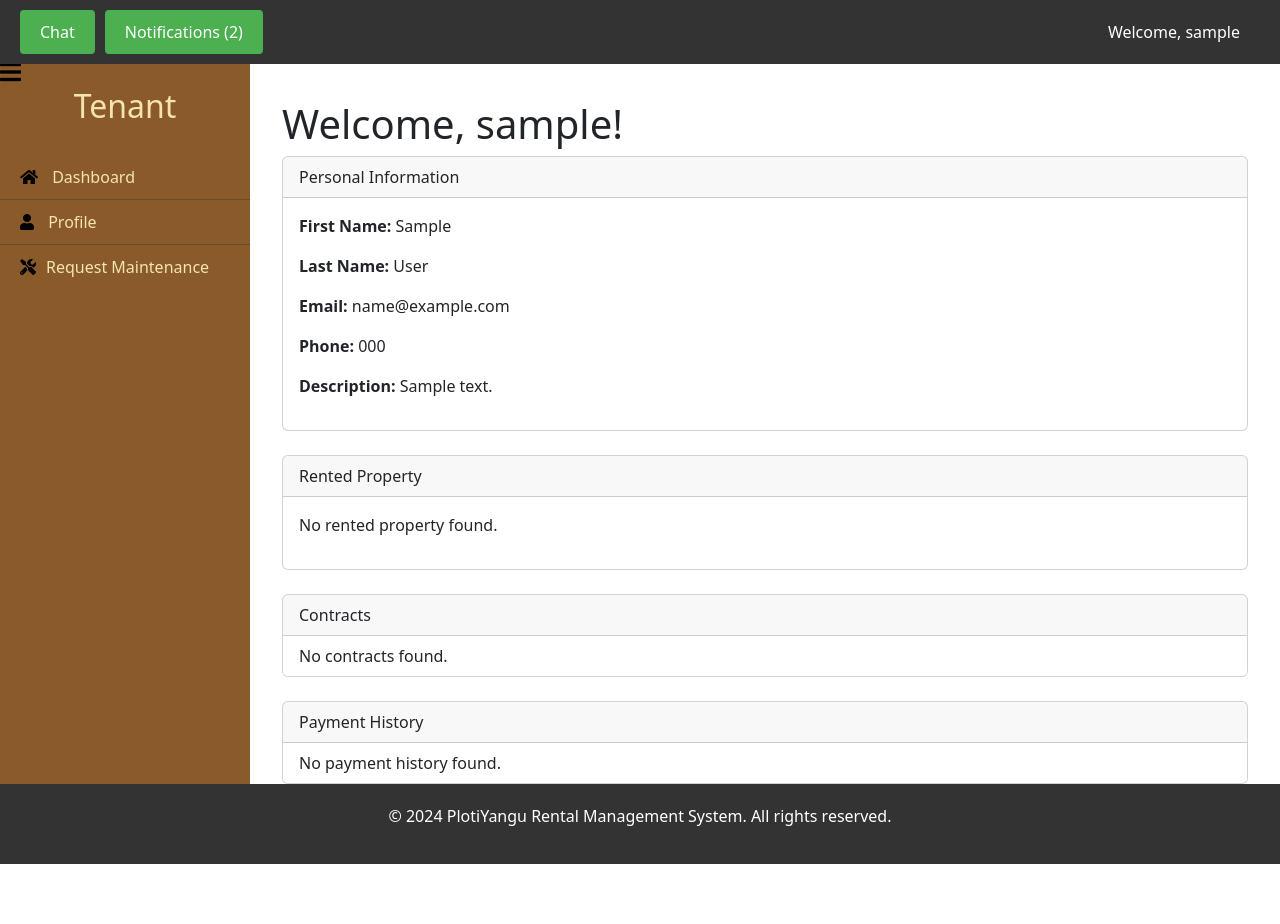
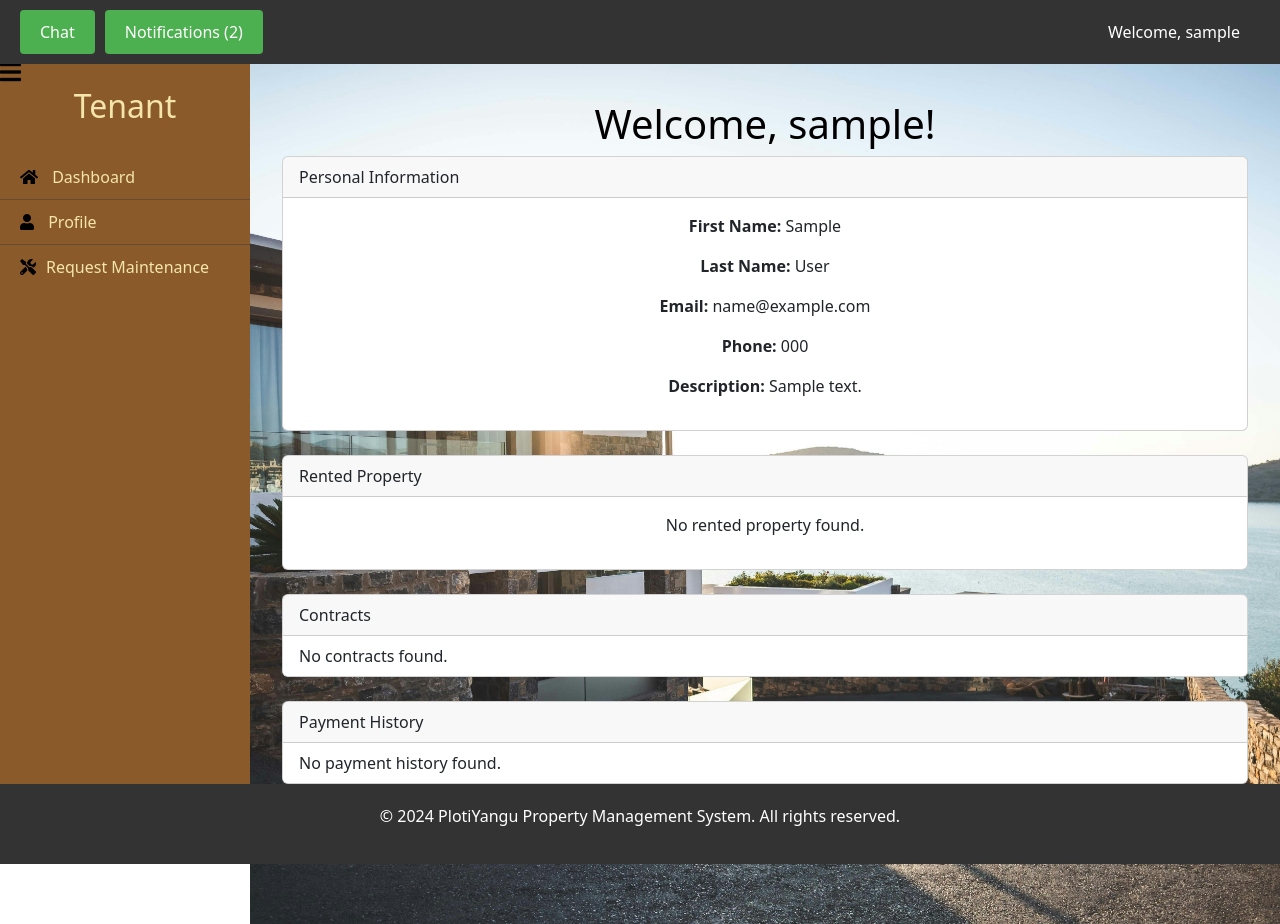
Before and after one commit to JeremiahNjoroge/plotiyanguv2, a Django app: page /tenant-dashboard/ in a window 1280 px wide. Run offline with Django 5.2, Linux system fonts and the light colour scheme; a user stored in the database is signed in; tables that the repository leaves empty hold one stand-in row (values such as "Sample post"); some libraries are stand-ins or nearby versions.

Commit message:
modified:   plotiyangu/property/static/css/style.css 	new file:   plotiyangu/property/static/images/tenant.jpg 	modified:   plotiyangu/property/static/js/script.js 	modified:   plotiyangu/property/templates/base.html 	modified:   plotiyangu/property/templates/landlord_dashboard.html 	modified:   plotiyangu/property/templates/landlord_notifications.html 	modified:   plotiyangu/property/templates/login.html 	modified:   plotiyangu/property/templates/payment_list.html 	modified:   plotiyangu/property/templates/tenant_base.html 	modified:   plotiyangu/property/templates/tenant_dashboard.html

```diff
--- a/plotiyangu/property/static/css/style.css
+++ b/plotiyangu/property/static/css/style.css
@@ -273,6 +273,14 @@
     margin: 0 auto;
 }
 
+@media print {
+    body * {
+        visibility: hidden;
+    }
+    .printable-content, .printable-content * {
+        visibility: visible;
+    }
+}
 /* Content Styles */
 .content {
     margin-top: 60px;
--- a/plotiyangu/property/static/js/script.js
+++ b/plotiyangu/property/static/js/script.js
@@ -6,13 +6,19 @@
     content.classList.toggle('collapsed');
 }
 
-document.getElementById('generatePdfButton').addEventListener('click', function() {
-    // Create a new jsPDF instance
-    const doc = new jsPDF();
+function togglePassword() {
+    var passwordInput = document.getElementById("password");
+    if (passwordInput.type === "password") {
+        passwordInput.type = "text";
+    } else {
+        passwordInput.type = "password";
+    }
+}
 
-    // Add the table to the PDF
-    doc.autoTable({html: 'table'});
-
-    // Save the PDF
-    doc.save('payment_statement.pdf');
-});
+function printTable() {
+    var printContent = document.getElementById('printTable').outerHTML;
+    var originalContent = document.body.innerHTML;
+    document.body.innerHTML = printContent;
+    window.print();
+    document.body.innerHTML = originalContent;
+}
--- a/plotiyangu/property/templates/base.html
+++ b/plotiyangu/property/templates/base.html
@@ -58,7 +58,7 @@
 
     <footer>
         <!-- Your footer content goes here -->
-        <p>&copy; 2024 PlotiYangu Rental Management System. All rights reserved.</p>
+        <p>&copy; 2024 PlotiYangu Property Management System. All rights reserved.</p>
     </footer>
     <script src="{% static 'js/script.js' %}"></script>
 
--- a/plotiyangu/property/templates/landlord_dashboard.html
+++ b/plotiyangu/property/templates/landlord_dashboard.html
@@ -4,14 +4,13 @@
     <div class="content">
         <style>
             .content {
-                background-image: url("{% static 'images/apartment.jpg' %}");
+                background-image: url("{% static 'images/tenant.jpg' %}");
                 background-size: cover;
                 background-position: center;
                 background-repeat: no-repeat;
                 background-attachment: fixed;
                 height: 100vh;
                 transition: margin-left 0.3s ease;
-                width: 100%;
                 /* Set text color, size, and weight */
                 color: black;
                 /* Set opacity of the background image */
@@ -32,6 +31,6 @@
             }
         </style>
         <h1>Welcome, Landlord!</h1>
-        <p>This is your dashboard. <br>You can manage your properties, tenants, contracts, payments, and settings from here.</p>
+        <p>This is your dashboard. <br>You can manage your properties, tenants, contracts, payments, and notifications from here.</p>
     </div>
 {% endblock %}
--- a/plotiyangu/property/templates/payment_list.html
+++ b/plotiyangu/property/templates/payment_list.html
@@ -7,7 +7,8 @@
 {% block content %}
     <h1>Payments List</h1>
     <a href="{% url 'add_payment' %}" class="add-button">Add new Payment</a> <!-- Green button -->
-    <table>
+    <button onclick="printTable()" class="btn btn-primary">Print Payment Statement</button>
+    <table id="printTable" class="table">
         <thead>
             <tr>
                 <th>Payment ID</th>
@@ -21,7 +22,7 @@
                 <!-- Add more columns if needed -->
             </tr>
         </thead>
-        <tbody>
+        <tbody class="printable-content">
             {% for payment in payments %}
                 <tr>
                     <td>{{ payment.payment_id }}</td>
--- a/plotiyangu/property/templates/tenant_base.html
+++ b/plotiyangu/property/templates/tenant_base.html
@@ -68,7 +68,7 @@
 
     <footer>
         <!-- Your footer content goes here -->
-        <p>&copy; 2024 PlotiYangu Rental Management System. All rights reserved.</p>
+        <p>&copy; 2024 PlotiYangu Property Management System. All rights reserved.</p>
     </footer>
     <script src="{% static 'js/script.js' %}"></script>
 
--- a/plotiyangu/property/templates/tenant_dashboard.html
+++ b/plotiyangu/property/templates/tenant_dashboard.html
@@ -4,8 +4,34 @@
 {% endblock %}
 
 {% csrf_token %}
+{% load static %}
 {% block content %}
+
 <div class="container">
+    <style>
+        .content {
+            background-image: url("{% static 'images/apartment.jpg' %}");
+            background-size: cover;
+            background-position: center;
+            background-repeat: no-repeat;
+            background-attachment: fixed;
+            height: 100vh;
+            transition: margin-left 0.3s ease;
+            /* Set text color, size, and weight */
+            color: black;
+            /* Set opacity of the background image */
+        }
+
+        .content h1 {
+            /* Make h1 text big, bold, and centered */
+            text-align: center;
+        }
+
+        .content p {
+            /* Make paragraph text big, bold, and centered */
+            text-align: center;
+        }
+    </style>
     <h1>Welcome, {{ tenant.username }}!</h1>
 
     {% if profile_edited %}
```
Also changed, not shown: plotiyangu/property/templates/landlord_notifications.html (+6 -4 lines), plotiyangu/property/templates/login.html (+6 -11 lines), plotiyangu/property/static/images/tenant.jpg (added).
